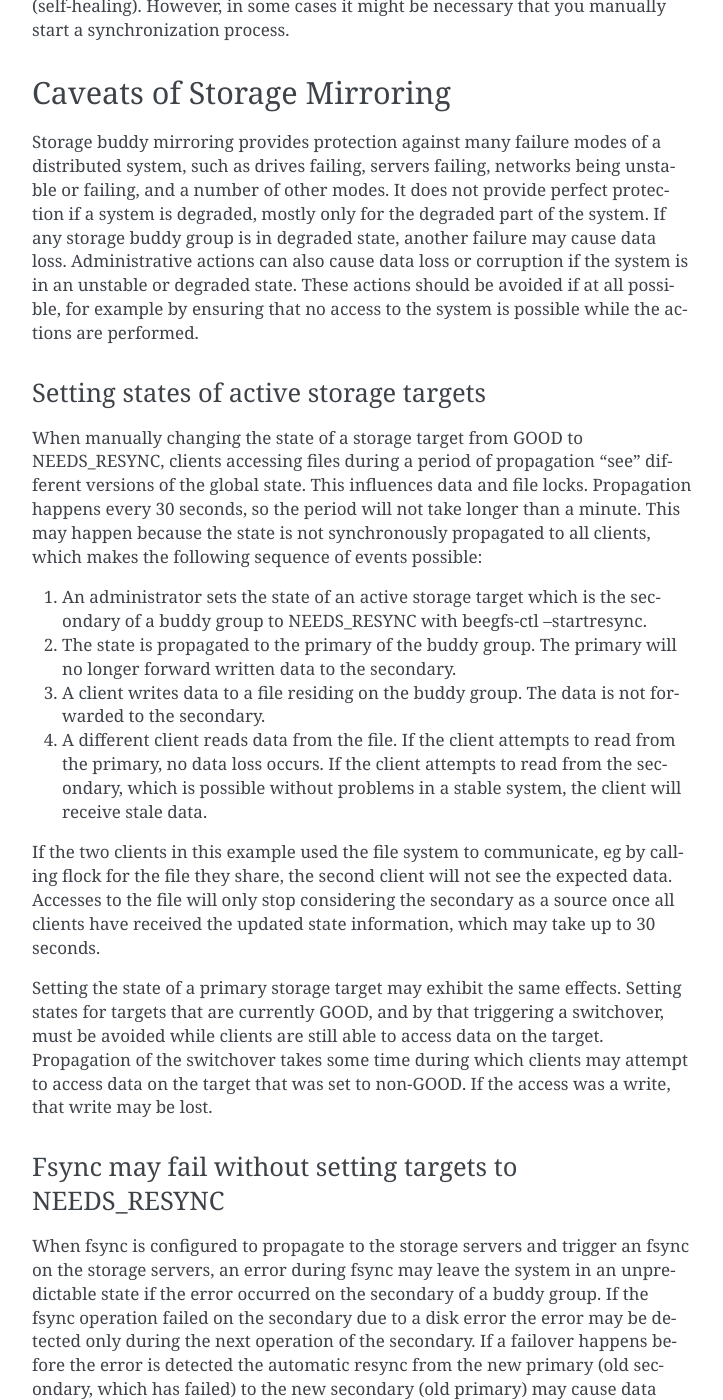
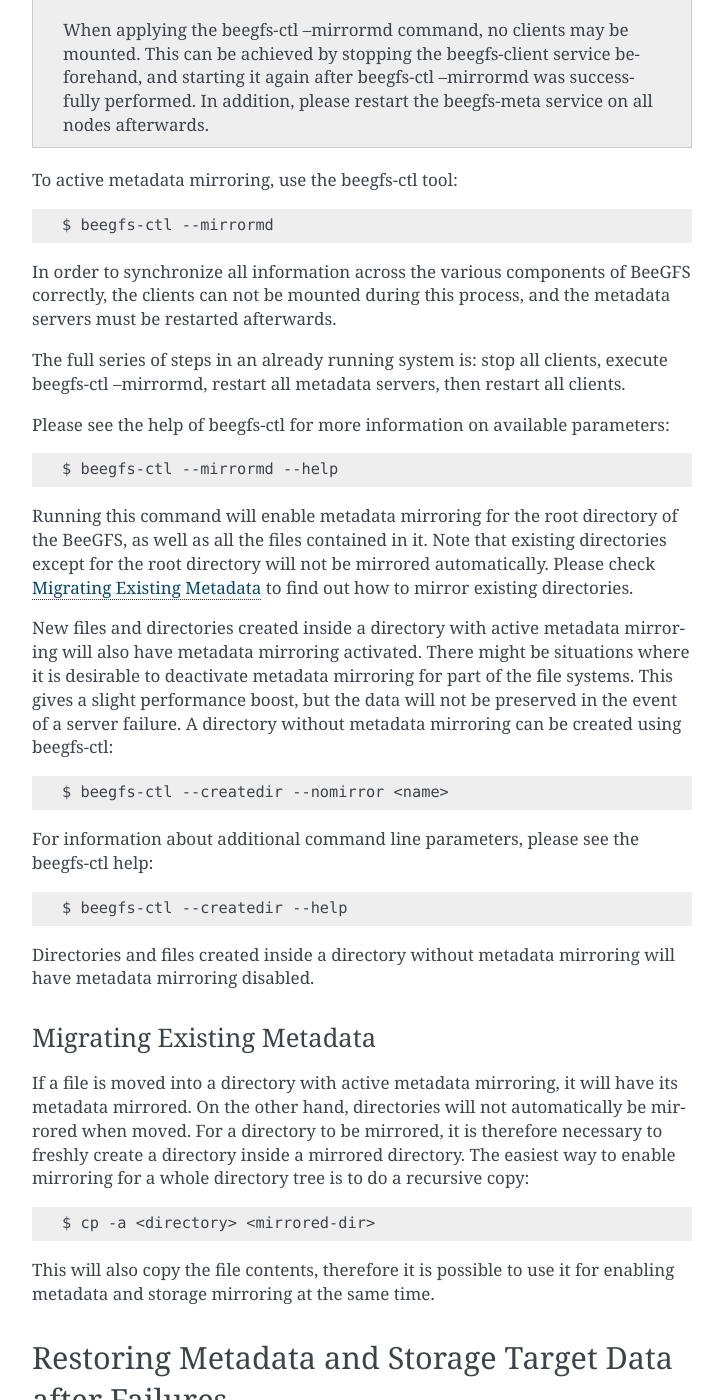
Before and after one commit to anderbubble/beegfs-docs, a Sphinx documentation site: the page built from docs/mirroring.rst, in a window 1280 px wide and 1400 px high, scrolled down 5331 px. Shown: the whole window, without its empty margins (388-1111 px from the left). Built offline with Sphinx 7.4.7, drawn with Linux system fonts in a browser that asks for light colours; some of the changed text lies outside the part shown.

Commit message:
Import MDMirror wiki page

```diff
--- a/docs/mirroring.rst
+++ b/docs/mirroring.rst
@@ -267,6 +267,78 @@
   $ beegfs-ctl --listtargets --nodetype=storage --state
 
 
+Activating Metadata Mirroring
+-----------------------------
+
+After metadata server buddy groups have been defined as described
+under Management of Mirror Buddy Groups, metadata mirroring can be
+activated on the file system.
+
+.. note:: When applying the beegfs-ctl --mirrormd command, no clients
+          may be mounted. This can be achieved by stopping the
+          beegfs-client service beforehand, and starting it again
+          after beegfs-ctl --mirrormd was successfully performed. In
+          addition, please restart the beegfs-meta service on all
+          nodes afterwards.
+
+To active metadata mirroring, use the beegfs-ctl tool::
+
+  $ beegfs-ctl --mirrormd
+
+In order to synchronize all information across the various components
+of BeeGFS correctly, the clients can not be mounted during this
+process, and the metadata servers must be restarted afterwards.
+
+The full series of steps in an already running system is: stop all
+clients, execute beegfs-ctl --mirrormd, restart all metadata servers,
+then restart all clients.
+
+Please see the help of beegfs-ctl for more information on available
+parameters::
+
+  $ beegfs-ctl --mirrormd --help
+
+Running this command will enable metadata mirroring for the root
+directory of the BeeGFS, as well as all the files contained in
+it. Note that existing directories except for the root directory will
+not be mirrored automatically. Please check `Migrating Existing
+Metadata`_ to find out how to mirror existing directories.
+
+New files and directories created inside a directory with active
+metadata mirroring will also have metadata mirroring activated. There
+might be situations where it is desirable to deactivate metadata
+mirroring for part of the file systems. This gives a slight
+performance boost, but the data will not be preserved in the event of
+a server failure. A directory without metadata mirroring can be
+created using beegfs-ctl::
+
+  $ beegfs-ctl --createdir --nomirror <name>
+
+For information about additional command line parameters, please see
+the beegfs-ctl help::
+
+  $ beegfs-ctl --createdir --help
+
+Directories and files created inside a directory without metadata
+mirroring will have metadata mirroring disabled.
+
+
+Migrating Existing Metadata
+---------------------------
+
+If a file is moved into a directory with active metadata mirroring, it
+will have its metadata mirrored. On the other hand, directories will
+not automatically be mirrored when moved. For a directory to be
+mirrored, it is therefore necessary to freshly create a directory
+inside a mirrored directory. The easiest way to enable mirroring for a
+whole directory tree is to do a recursive copy::
+
+  $ cp -a <directory> <mirrored-dir>
+
+This will also copy the file contents, therefore it is possible to use
+it for enabling metadata and storage mirroring at the same time.
+
+
 Restoring Metadata and Storage Target Data after Failures
 =========================================================
 
--- a/wiki-pages-to-migrate.txt
+++ b/wiki-pages-to-migrate.txt
@@ -52,7 +52,6 @@
 ManualInstallation [Manual Installation] . . . . Owner: WikiAdmin
 ManualInstallWalkThrough [Install Commands Walk-Through (Quickstart Guide)] . . . . Owner: WikiAdmin
 ManualInstallWalkThrough V70 [Install Commands Walk-Through (Quickstart Guide)] . . . . Owner: roesch
-MDMirror [Metadata Buddy Mirroring] . . . . Owner: WikiAdmin
 MetaServerTuning [Tips and Recommendations for Metadata Server Tuning] . . . . Owner: WikiAdmin
 Miscellaneous [Miscellaneous] . . . . Owner: WikiAdmin
 Mon [BeeGFS Monitoring Service] . . . . Owner: rehp
```
